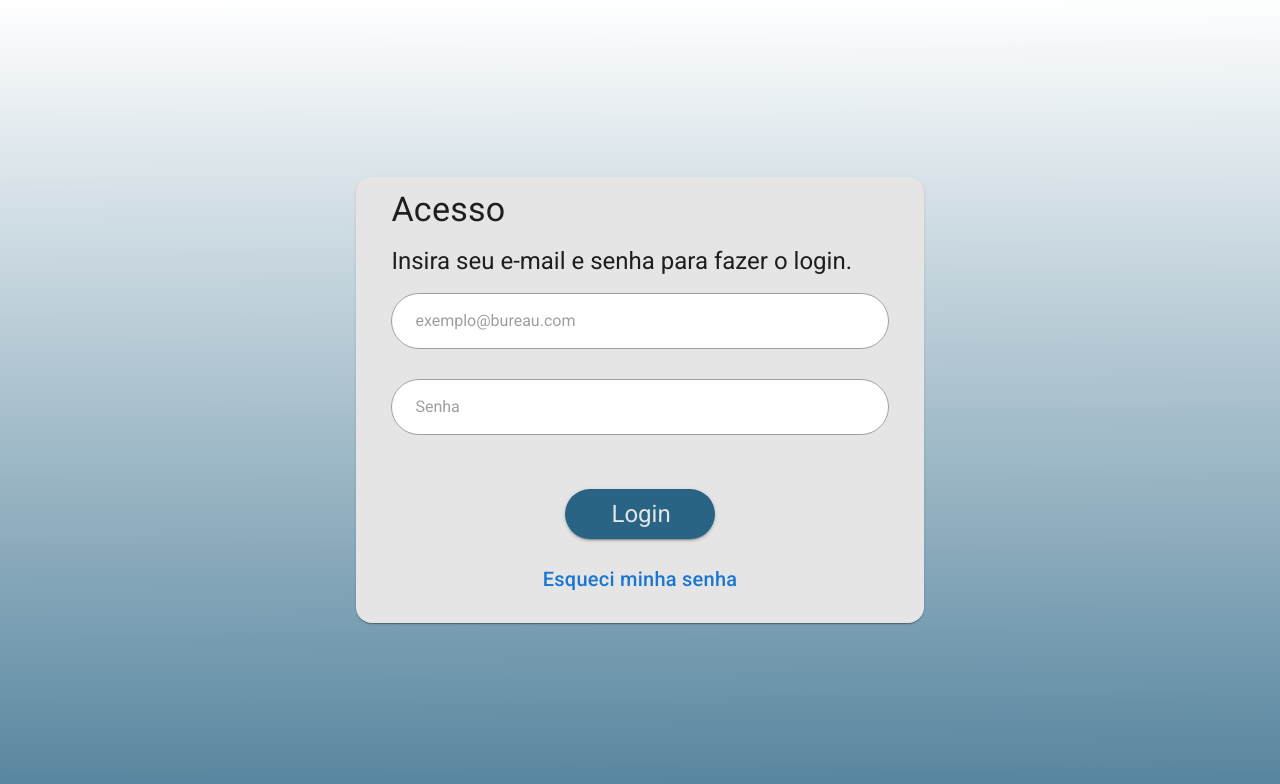
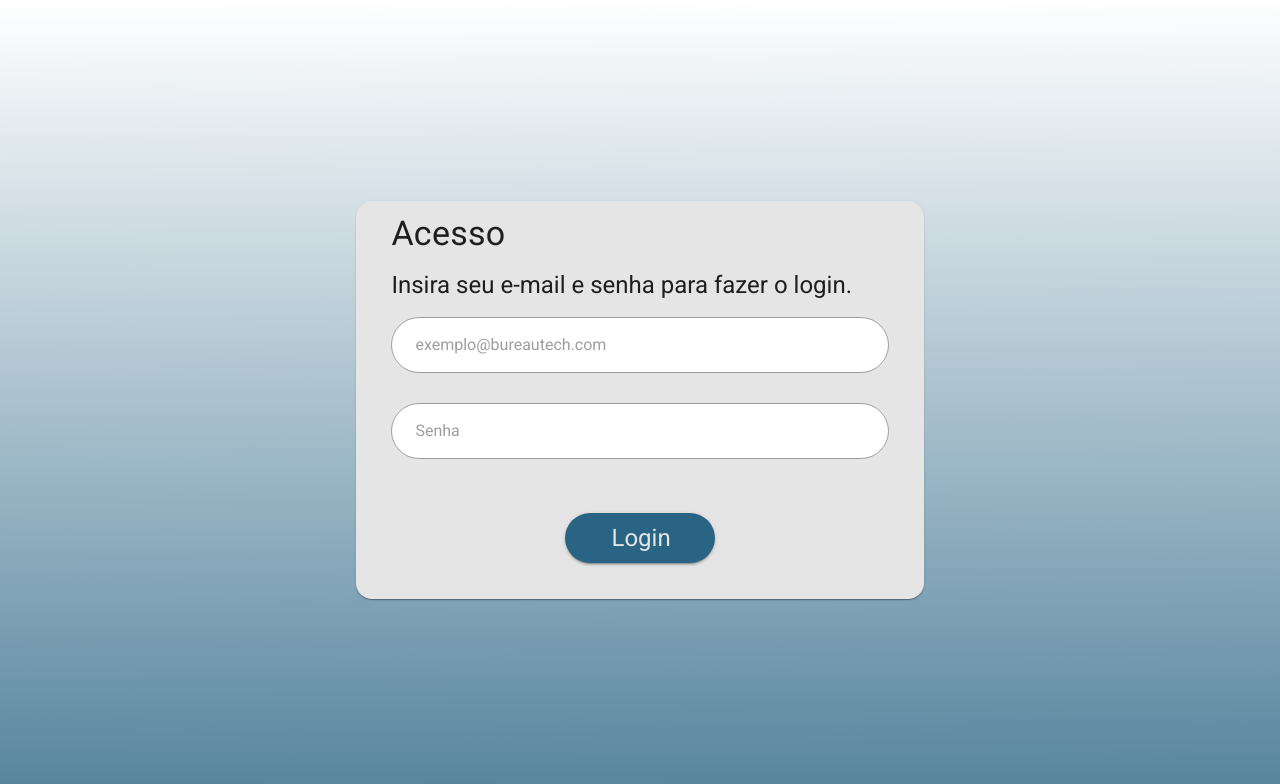
Before and after one commit to BureauTech/Cadastrol-Client, a Vue app in the folder src/: page / in a window 1280 px wide. Shown: the top 784 px of the page. Built offline with nearby package versions, Linux system fonts and the light colour scheme; what vue-toasted would draw is missing.

Commit message:
Remocao do campo de esqueci a senha

```diff
--- a/src/src/router/index.js
+++ b/src/src/router/index.js
@@ -29,7 +29,7 @@ const routes = [{
 }, {
     path: "/:catchAll(.*)",
     redirect: {
-        name: "EditUser"
+        name: "UserList"
     }
 }]
 
--- a/src/src/views/Login/Login.vue
+++ b/src/src/views/Login/Login.vue
@@ -31,7 +31,7 @@
         </v-row>
         <v-row no-gutters>
           <Input
-            placeholder="exemplo@bureau.com"
+            placeholder="exemplo@bureautech.com"
             :rules="[rules.required, rules.email]"
             v-model="loginForm.useEmail"
             type="email"
@@ -63,18 +63,6 @@
             Login
           </Button>
         </v-row>
-        <v-row
-          no-gutters
-          align="center"
-          justify="center"
-        >
-          <router-link
-            to="/esqueci-a-senha"
-            class="text-decoration-none"
-          >
-            <p class="text-h6 bahama--text">Esqueci minha senha</p>
-          </router-link>
-        </v-row>
       </v-form>
     </v-col>
   </Card>
```
